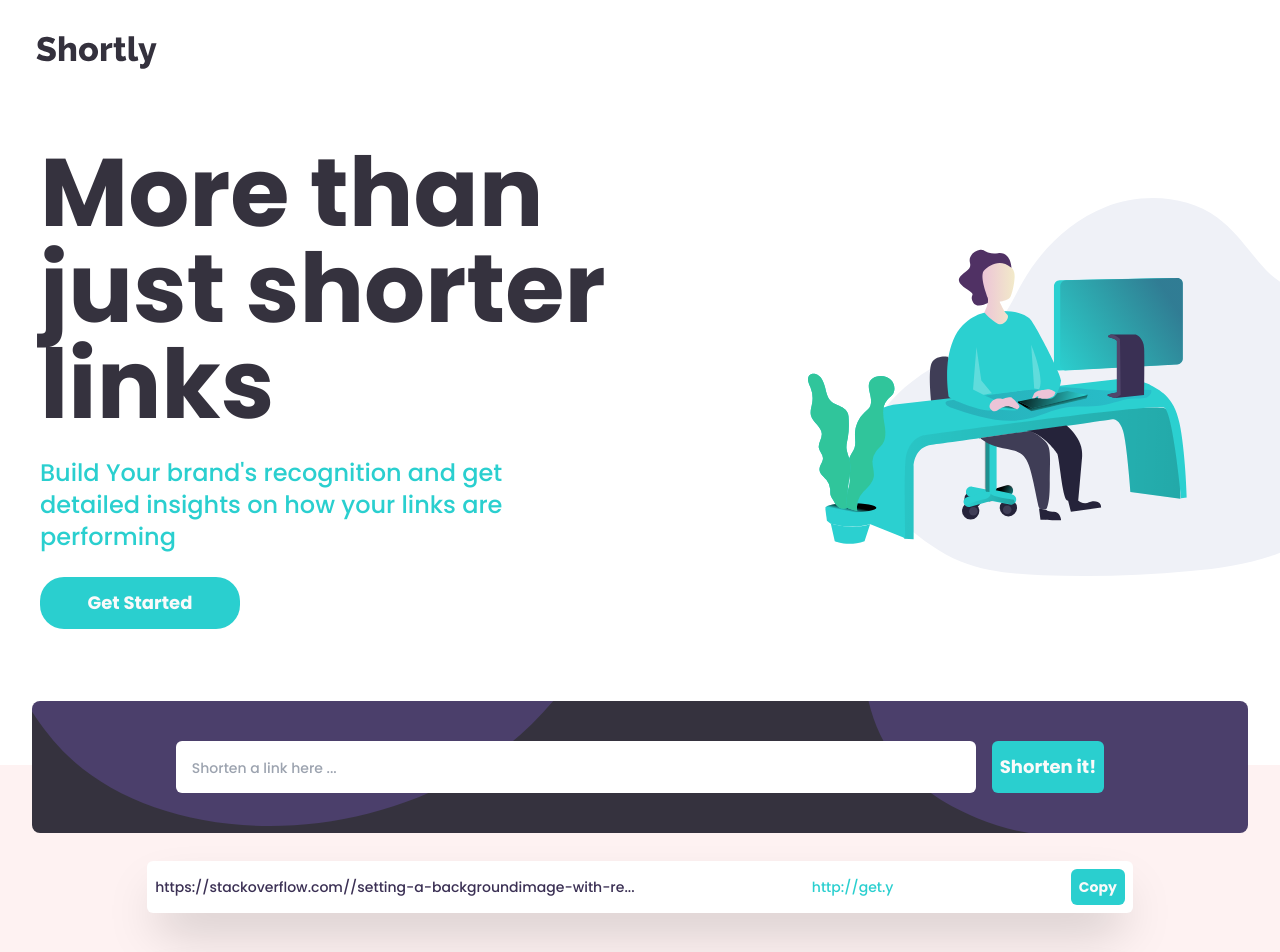
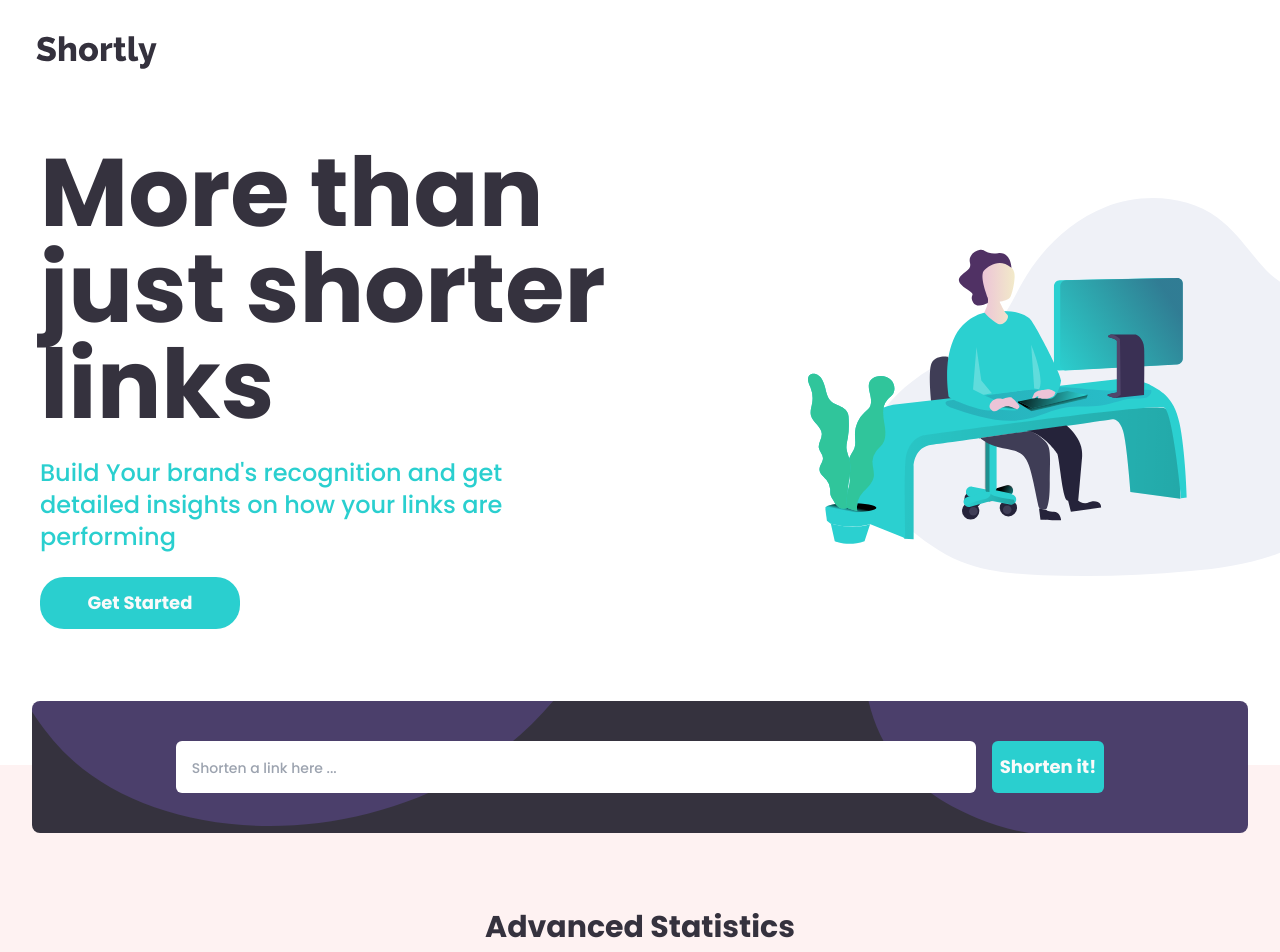
Before and after one commit to JohnstoneDev/url_shortening, a React (Create React App) app: page / in a window 1280 px wide. Shown: the top 952 px of the page. Built offline with nearby package versions, Linux system fonts and the light colour scheme; a web font is replaced by a local one.

Commit message:
feat: Use url Context

```diff
--- a/src/App.js
+++ b/src/App.js
@@ -1,10 +1,13 @@
 import { Paths } from './Routes/Routes';
+import { UrlProvider } from './Contexts/URLContext/URLContext';
 
 function App() {
   return (
     <div
     className="font-text font-medium text-[18px] min-h-screen text-center overflow-clip scroll-smooth leading-loose">
-      <Paths />
+      <UrlProvider>
+        <Paths />
+      </UrlProvider>
     </div>
   );
 }
--- a/src/Pages/Home/Home.js
+++ b/src/Pages/Home/Home.js
@@ -5,22 +5,10 @@ import { ShortenedCards } from "../../Components/ShortenedUrl/Shortened"
 import { Statistics } from "../../Components/Statistics/Statistics"
 import { Footer } from "../../Components/Footer/Footer"
 
+import { useUrls } from "../../Contexts/URLContext/URLContext"
 
 export const  HomeComponent = () => {
-	const exampleUrls = [
-		{
-			original : 'https://stackoverflow.com//setting-a-backgroundimage-with-react-inline-styles',
-			shortened : 'http://get.y'
-		},
-		{
-			original : 'https://stackoverflow.com//setting-a-backgroundimage-with-react-inline-styles',
-			shortened : 'http://get.y'
-		},
-		{
-			original : 'https://stackoverflow.com//setting-a-backgroundimage-with-react-inline-styles',
-			shortened : 'http://get.y'
-		}
-	]
+	const { urls } = useUrls();
 
 	return (
 		<div className="gap-4 space-y-8">
@@ -29,7 +17,7 @@ export const  HomeComponent = () => {
 					<TopComponent />
 					<UrlForm />
 				<div className="p-6 bg-neutral pt-24">
-					<ShortenedCards urls={exampleUrls}/>
+					<ShortenedCards urls={urls}/>
 					<Statistics />
 				</div>
 
```
